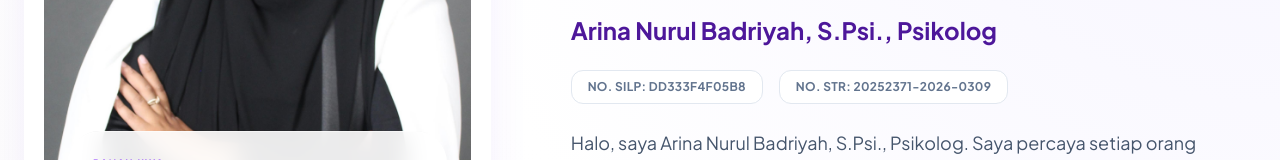
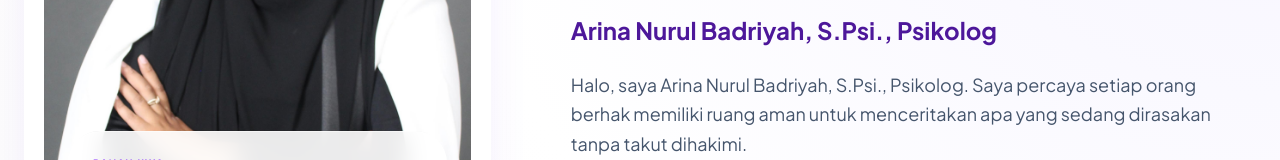
Before and after one commit to tsanydzul/ranah-jiwa, a Next.js app: page /profil in a window 1280 px wide. Shown: the part 454-614 px from the top of the page. Built offline with nearby package versions, Linux system fonts and the light colour scheme; no server answers.

Commit message:
fix: remove hardcoded SILP/STR badges

```diff
--- a/app/page.tsx
+++ b/app/page.tsx
@@ -150,10 +150,6 @@ export default async function HomePage() {
                 <h3 className="serif-heading text-2xl text-slate-900">
                   {profileContent.name}
                 </h3>
-                <div className="flex flex-col gap-2 text-xs font-semibold text-slate-400">
-                  <span>NO. SILP: DD333F4F05B8</span>
-                  <span>NO. STR: 20252371-2026-0309</span>
-                </div>
                 <p className="italic leading-relaxed text-slate-600">
                   &quot;{profileContent.identityCopy}&quot;
                 </p>
--- a/app/profil/page.tsx
+++ b/app/profil/page.tsx
@@ -130,16 +130,6 @@ export default function ProfilePage() {
                 <h3 className="flex items-center gap-3 text-2xl font-bold text-violet-900">
                   {profileContent.name}
                 </h3>
-
-                {/* Credentials */}
-                <div className="flex flex-wrap gap-4">
-                  <div className="rounded-xl border border-slate-200 bg-white px-4 py-2 text-xs font-bold uppercase tracking-wide text-slate-500">
-                    No. SILP: DD333F4F05B8
-                  </div>
-                  <div className="rounded-xl border border-slate-200 bg-white px-4 py-2 text-xs font-bold uppercase tracking-wide text-slate-500">
-                    No. STR: 20252371-2026-0309
-                  </div>
-                </div>
 
                 {/* Bio */}
                 <div className="max-w-3xl space-y-6 text-lg leading-relaxed text-slate-600">
```
